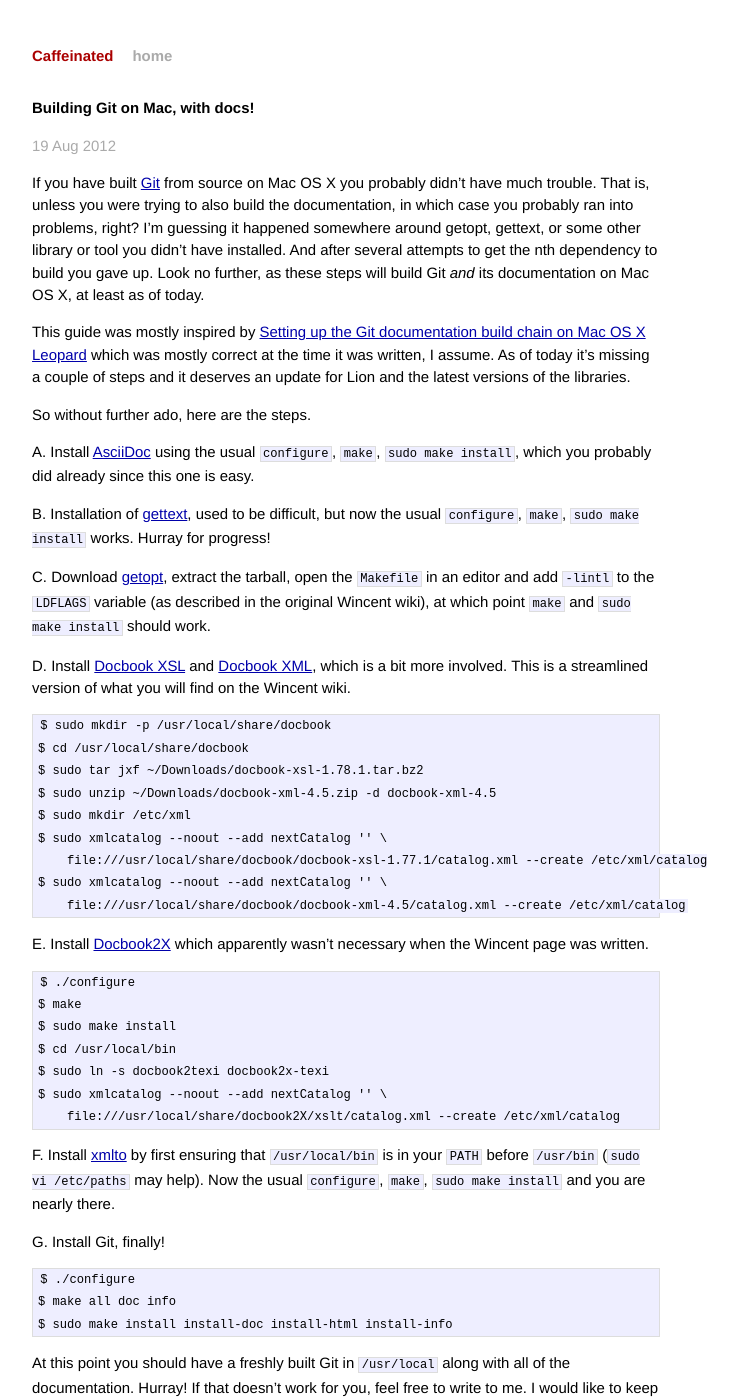
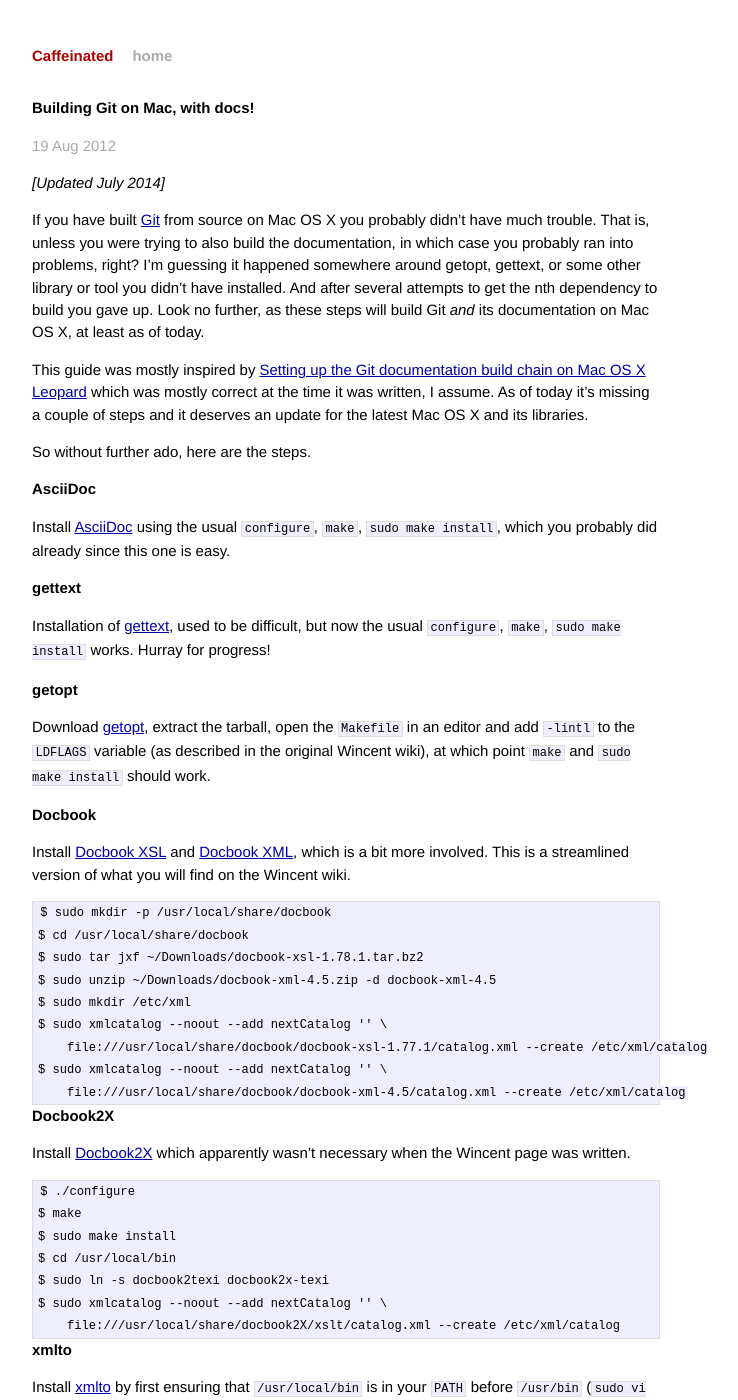
Before and after one commit to nlfiedler/nlfiedler.github.io, a Jekyll site: the page built from _posts/2012-08-19-building-git-on-mac-with-docs.markdown, in a window 1280 px wide and 1400 px high. Shown: the whole window, without its empty margins (294-1032 px from the left). Built offline with Jekyll 4.4.1, drawn with Linux system fonts in a browser that asks for light colours; Markdown is read by kramdown in place of the engine named in the settings; comment, search, counter and statistics services are not loaded; some of the changed text lies outside the part shown.

Commit message:
Updating the Git on Mac posts

````diff
--- a/_posts/2012-08-19-building-git-on-mac-with-docs.markdown
+++ b/_posts/2012-08-19-building-git-on-mac-with-docs.markdown
@@ -13,19 +13,29 @@
 description: Building Git and its documentation from source on Mac OS X.
 ---
 
+_[Updated July 2014]_
+
 If you have built [Git](http://git-scm.org/) from source on Mac OS X you probably didn't have much trouble. That is, unless you were trying to also build the documentation, in which case you probably ran into problems, right? I'm guessing it happened somewhere around getopt, gettext, or some other library or tool you didn't have installed. And after several attempts to get the nth dependency to build you gave up. Look no further, as these steps will build Git _and_ its documentation on Mac OS X, at least as of today.
 
-This guide was mostly inspired by [Setting up the Git documentation build chain on Mac OS X Leopard](https://wincent.com/wiki/Setting_up_the_Git_documentation_build_chain_on_Mac_OS_X_Leopard) which was mostly correct at the time it was written, I assume. As of today it's missing a couple of steps and it deserves an update for Lion and the latest versions of the libraries.
+This guide was mostly inspired by [Setting up the Git documentation build chain on Mac OS X Leopard](https://wincent.com/wiki/Setting_up_the_Git_documentation_build_chain_on_Mac_OS_X_Leopard) which was mostly correct at the time it was written, I assume. As of today it's missing a couple of steps and it deserves an update for the latest Mac OS X and its libraries.
 
 So without further ado, here are the steps.
 
-A. Install [AsciiDoc](http://sourceforge.net/projects/asciidoc/files/asciidoc/) using the usual `configure`, `make`, `sudo make install`, which you probably did already since this one is easy.
+## AsciiDoc
 
-B. Installation of [gettext](http://mirrors.kernel.org/gnu/gettext/), used to be difficult, but now the usual `configure`, `make`, `sudo make install` works. Hurray for progress!
+Install [AsciiDoc](http://sourceforge.net/projects/asciidoc/files/asciidoc/) using the usual `configure`, `make`, `sudo make install`, which you probably did already since this one is easy.
 
-C. Download [getopt](http://software.frodo.looijaard.name/getopt/download.php), extract the tarball, open the `Makefile` in an editor and add `-lintl` to the `LDFLAGS` variable (as described in the original Wincent wiki), at which point `make` and `sudo make install` should work.
+## gettext
 
-D. Install [Docbook XSL](http://sourceforge.net/projects/docbook/files/docbook-xsl/) and [Docbook XML](http://www.oasis-open.org/docbook/xml/4.5/), which is a bit more involved. This is a streamlined version of what you will find on the Wincent wiki.
+Installation of [gettext](http://mirrors.kernel.org/gnu/gettext/), used to be difficult, but now the usual `configure`, `make`, `sudo make install` works. Hurray for progress!
+
+## getopt
+
+Download [getopt](http://software.frodo.looijaard.name/getopt/download.php), extract the tarball, open the `Makefile` in an editor and add `-lintl` to the `LDFLAGS` variable (as described in the original Wincent wiki), at which point `make` and `sudo make install` should work.
+
+## Docbook
+
+Install [Docbook XSL](http://sourceforge.net/projects/docbook/files/docbook-xsl/) and [Docbook XML](http://www.oasis-open.org/docbook/xml/4.5/), which is a bit more involved. This is a streamlined version of what you will find on the Wincent wiki.
 
 ```
 $ sudo mkdir -p /usr/local/share/docbook
@@ -39,7 +49,9 @@
     file:///usr/local/share/docbook/docbook-xml-4.5/catalog.xml --create /etc/xml/catalog
 ```
 
-E. Install [Docbook2X](http://sourceforge.net/projects/docbook2x/files/docbook2x/) which apparently wasn't necessary when the Wincent page was written.
+## Docbook2X
+
+Install [Docbook2X](http://sourceforge.net/projects/docbook2x/files/docbook2x/) which apparently wasn't necessary when the Wincent page was written.
 
 ```
 $ ./configure
@@ -51,9 +63,13 @@
     file:///usr/local/share/docbook2X/xslt/catalog.xml --create /etc/xml/catalog
 ```
 
-F. Install [xmlto](https://fedorahosted.org/releases/x/m/xmlto/) by first ensuring that `/usr/local/bin` is in your `PATH` before `/usr/bin` (`sudo vi /etc/paths` may help). Now the usual `configure`, `make`, `sudo make install` and you are nearly there.
+## xmlto
 
-G. Install Git, finally!
+Install [xmlto](https://fedorahosted.org/releases/x/m/xmlto/) by first ensuring that `/usr/local/bin` is in your `PATH` before `/usr/bin` (`sudo vi /etc/paths` may help). Now the usual `configure`, `make`, `sudo make install` and you are nearly there.
+
+## Git
+
+Install Git, finally!
 
 ```
 $ ./configure
@@ -62,3 +78,7 @@
 ```
 
 At this point you should have a freshly built Git in `/usr/local` along with all of the documentation. Hurray! If that doesn't work for you, feel free to write to me. I would like to keep these instructions up to date as best I can.
+
+## Epilogue
+
+If you happen to have installed a version of iconv in `/usr/local`, you may experience some problems along the way when building Git and its documentation. If so, check out post from July 2014 that attempts to resolve this issue.
````
Also changed, not shown: _posts/2014-07-25-Mac_Git_Libiconv.md (+6 -2 lines).
